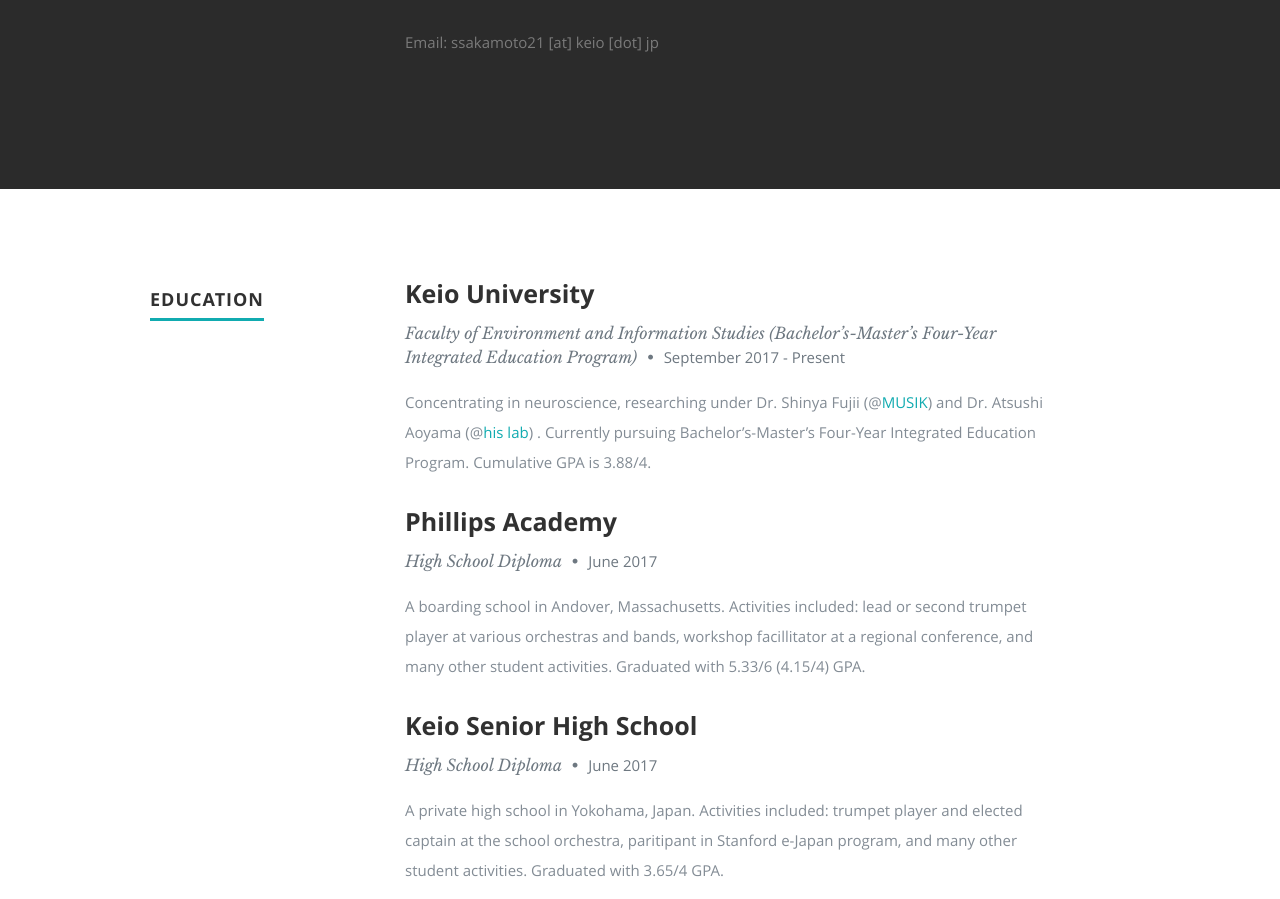
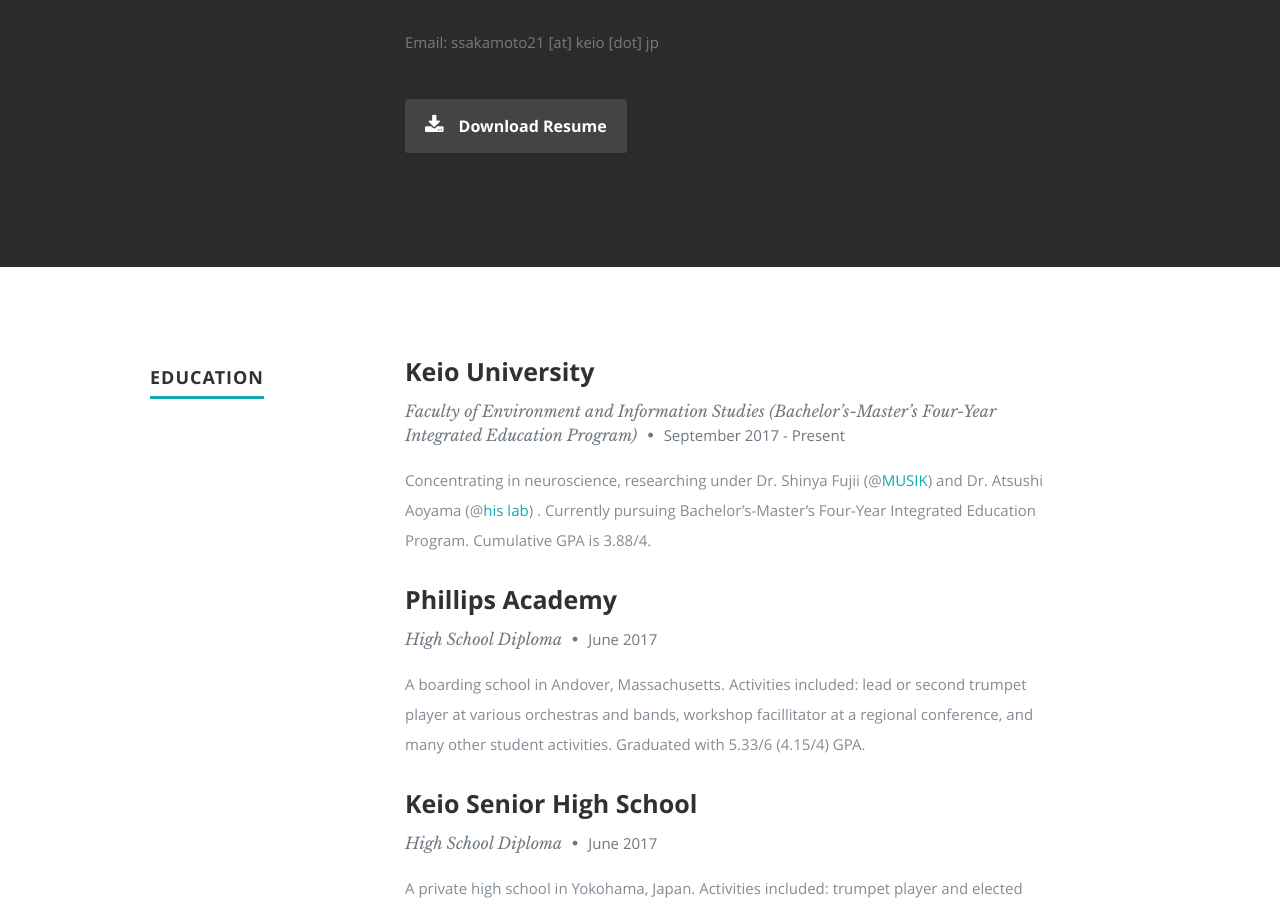
Before and after one commit to mosh-shu/mosh-shu.github.io, a plain HTML site: page index.html in a window 1280 px wide. Shown: the part 1289-2188 px from the top of the page. Drawn offline with nearby package versions, Linux system fonts and the light colour scheme.

Commit message:
added resume

```diff
--- a/index.html
+++ b/index.html
@@ -128,7 +128,7 @@
 
                <div class="columns download">
                   <p>
-<!--                      <a href="#" class="button"><i class="fa fa-download"></i>Download Resume</a> -->
+                     <a href="./academic-cv_20190822.pdf" class="button"><i class="fa fa-download"></i>Download Resume</a>
                   </p>
                </div>
             </div> <!-- end row -->
```
